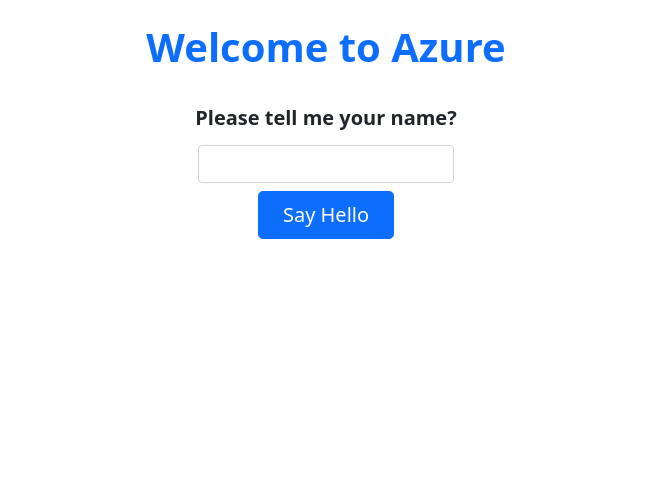
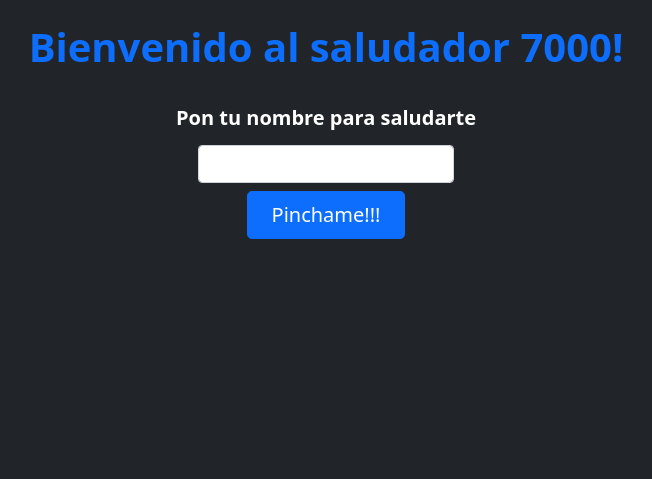
Before and after one commit to duvan456/electiva2, a Django app: page / in a window 1280 px wide. Shown: the part 217-696 px from the top of the page, without its empty margins (314-966 px from the left). Run offline with Django 4.2, Linux system fonts and the light colour scheme; some libraries are stand-ins or nearby versions.

Commit message:
upload complete

```diff
--- a/hello_azure/templates/hello_azure/index.html
+++ b/hello_azure/templates/hello_azure/index.html
@@ -1,29 +1,28 @@
 {% load static %}
 <!doctype html>
 <head>
-    <title>Hello Azure - Python Quickstart</title>
+    <title>Duvan app service azure cloud</title>
     <link rel="stylesheet" href="{% static 'bootstrap/css/bootstrap.min.css' %}">
-    <link rel="icon"href="{% static 'favicon.ico' %}">
+    <link rel="icon" href="{% static 'favicon.ico' %}">
 </head>
 <html>
-   <body>
+  <body class="bg-dark">
     <main>
       <div class="px-4 py-3 my-2 text-center">
-            <img class="d-block mx-auto mb-4" src="{% static 'images/azure-icon.svg' %}" alt="Azure Logo" width="192" height="192"/>
-            <!-- <img  src="/docs/5.1/assets/brand/bootstrap-logo.svg" alt="" width="72" height="57"> -->
-            <h1 class="display-6 fw-bold text-primary">Welcome to Azure</h1>
+        <img class="d-block mx-auto mb-4" src="https://duvancloud.blob.core.windows.net/prueba/1.png" alt="Azure Logo" width="192" height="192"/>
+        <h1 class="display-6 fw-bold text-primary">Bienvenido al saludador 7000!</h1>
       </div>
       <form method="post" action="hello">
         {% csrf_token %}
         <div class="col-md-6 mx-auto text-center">
-                <label for="name" class="form-label fw-bold fs-5">Please tell me your name?</label>
-
-                <!-- <p class="lead mb-2">Could you please tell me your name?</p> -->
+          <label for="name" class="form-label fw-bold fs-5 text-white">
+            Pon tu nombre para saludarte
+          </label>
           <div class="d-grid gap-2 d-sm-flex justify-content-sm-center align-items-center my-1">
             <input type="text" class="form-control" id="name" name="name" style="max-width: 256px;">
           </div>
           <div class="d-grid gap-2 d-sm-flex justify-content-sm-center my-2">
-                  <button type="submit" class="btn btn-primary btn-lg px-4 gap-3">Say Hello</button>
+            <button type="submit" class="btn btn-primary btn-lg px-4 gap-3">Pinchame!!!</button>
           </div>
         </div>
       </form>
```
Also changed, not shown: hello_azure/templates/hello_azure/hello.html (+7 -8 lines). Lines whose indentation alone changed are shown as unchanged.
